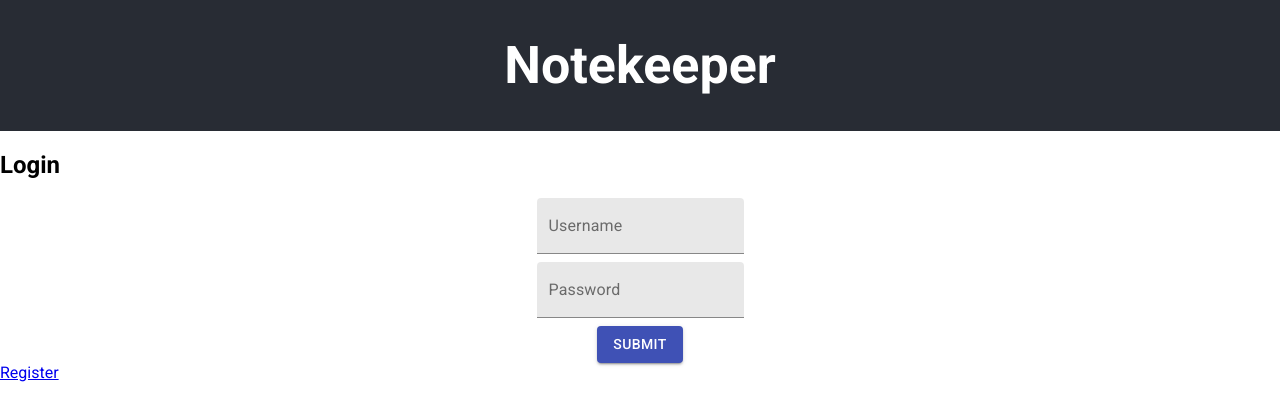
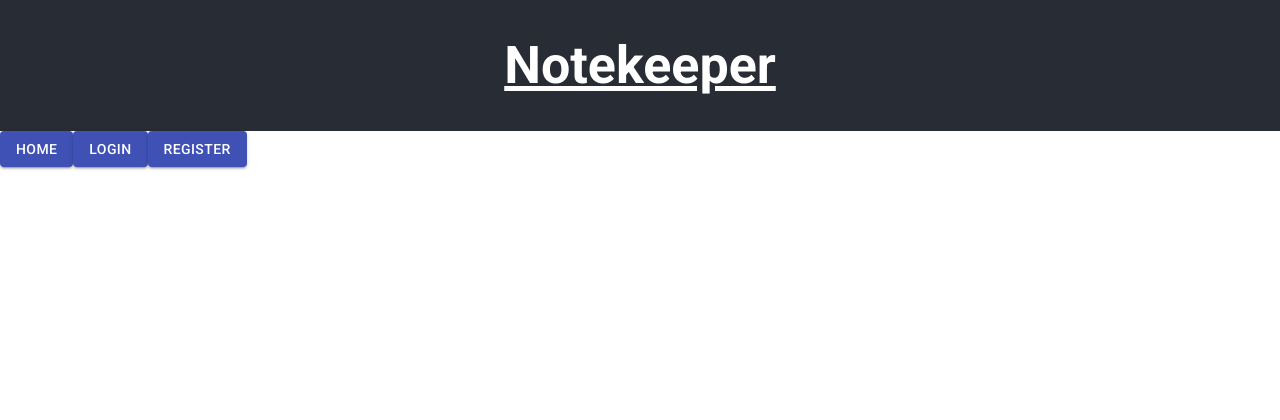
Before and after one commit to FlorBergesio/notekeeper-frontend, a React (Create React App) app: page / in a window 1280 px wide. Shown: the top 420 px of the page. Built offline with nearby package versions, Linux system fonts and the light colour scheme.

Commit message:
Changed App component to contain links to different components when user is not logged in

```diff
--- a/src/components/App.js
+++ b/src/components/App.js
@@ -1,12 +1,14 @@
 import { useContext } from 'react';
 import { UserContext } from '../context/UserContext';
-import { BrowserRouter, Route, Switch } from 'react-router-dom';
+import { Route, Switch, Link } from 'react-router-dom';
 import './App.css';
 import Login from './login';
 import Logout from './logout';
 import NotebookCollection from './notebook-collection';
+import NotebookCRUD from './notebook-crud';
 import Register from './register';
-
+import Error404 from './error404';
+import Button from '@material-ui/core/Button';
 
 const App = () => {
   const { user } = useContext( UserContext );
@@ -14,24 +16,57 @@ const App = () => {
   return (
     <div className="App">
       <header className="App-header">
-        <h1>Notekeeper</h1>
+      <Link to="/"><h1>Notekeeper</h1></Link>
         { ( user._id !== null ) &&
           <Logout />
         }
       </header>
-      <BrowserRouter>
+
       <Switch>
+        <Route exact path="/login">
+          <Login />
+        </Route>
         <Route exact path="/register">
           <Register />
         </Route>
+        <Route exact path="/notebook">
+          <NotebookCRUD />
+        </Route>
         <Route exact path="/">
-            { ( user.name === null )
-              ? <Login />
-              : <NotebookCollection />
+          { ( user.name !== null )
+            ? <NotebookCollection />
+            : (
+              <nav>
+                <Button
+                  variant="contained"
+                  color="primary"
+                  component={Link}
+                  to={'/'}
+                >
+                  Home
+                </Button>
+                <Button
+                  variant="contained"
+                  color="primary"
+                  component={Link}
+                  to={'/login'}
+                >
+                  Login
+                </Button>
+                <Button
+                  variant="contained"
+                  color="primary"
+                  component={Link}
+                  to={'/register'}
+                >
+                  Register
+                </Button>
+              </nav>
+            )
           }
         </Route>
+        <Route component={ Error404 } />
       </Switch>
-      </BrowserRouter>
     </div>
   );
 };
--- a/src/index.js
+++ b/src/index.js
@@ -4,13 +4,16 @@ import './index.css';
 import App from './components/App';
 import reportWebVitals from './reportWebVitals';
 
+import { BrowserRouter } from 'react-router-dom';
 import { UserContextProvider } from './context/UserContext';
 
 ReactDOM.render(
   <React.StrictMode>
-    <UserContextProvider>
-      <App />
-    </UserContextProvider>
+    <BrowserRouter>
+      <UserContextProvider>
+        <App />
+      </UserContextProvider>
+    </BrowserRouter>
   </React.StrictMode>,
   document.getElementById('root')
 );
```
Lines whose indentation alone changed are shown as unchanged.
